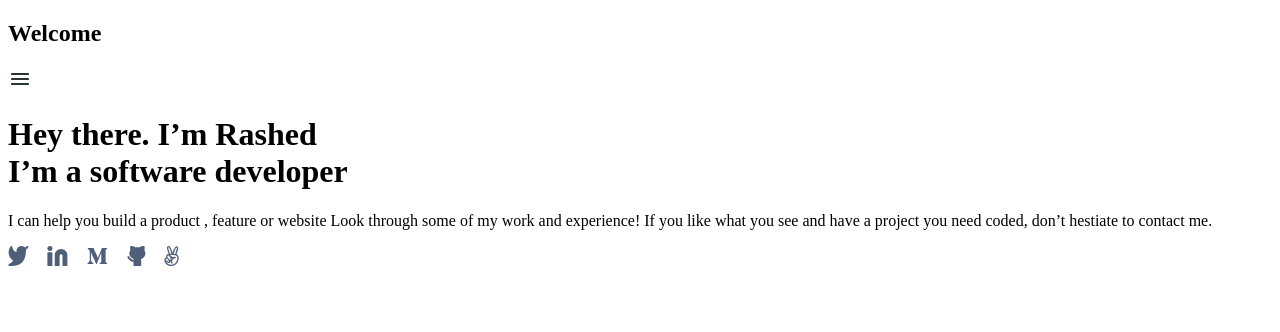
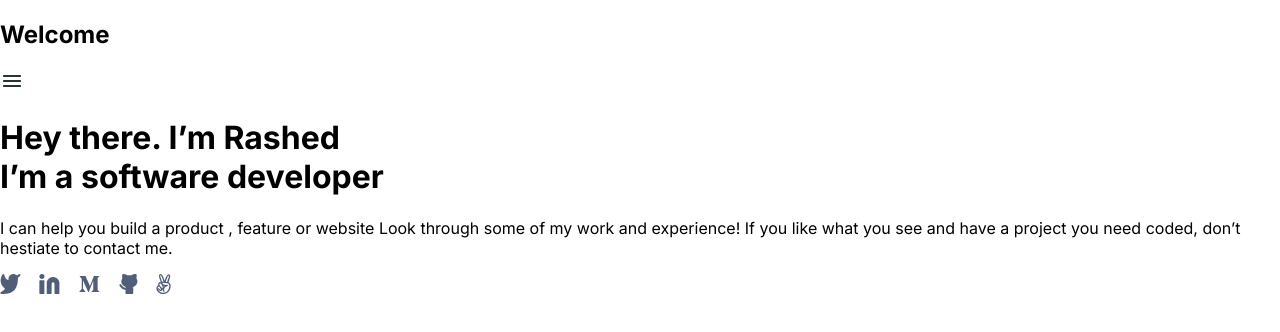
Before and after one commit to rashedarman/portfolio, a plain HTML site: page index.html in a window 1280 px wide. Drawn offline with Linux system fonts and the light colour scheme.

Commit message:
Add stylesheet and import font

```diff
--- a/index.html
+++ b/index.html
@@ -5,6 +5,7 @@
     <meta http-equiv="X-UA-Compatible" content="IE=edge" />
     <meta name="viewport" content="width=device-width, initial-scale=1.0" />
     <title>Welcome</title>
+    <link rel="stylesheet" href="./styles.css" />
   </head>
   <body>
     <header id="toolbar">
--- /dev/null
+++ b/styles.css
@@ -0,0 +1,8 @@
+@import url("https://fonts.googleapis.com/css2?family=Inter:wght@400;600;700&display=swap");
+
+body {
+  margin: 0;
+  padding: 0;
+  box-sizing: border-box;
+  font-family: "Inter", sans-serif;
+}
```
